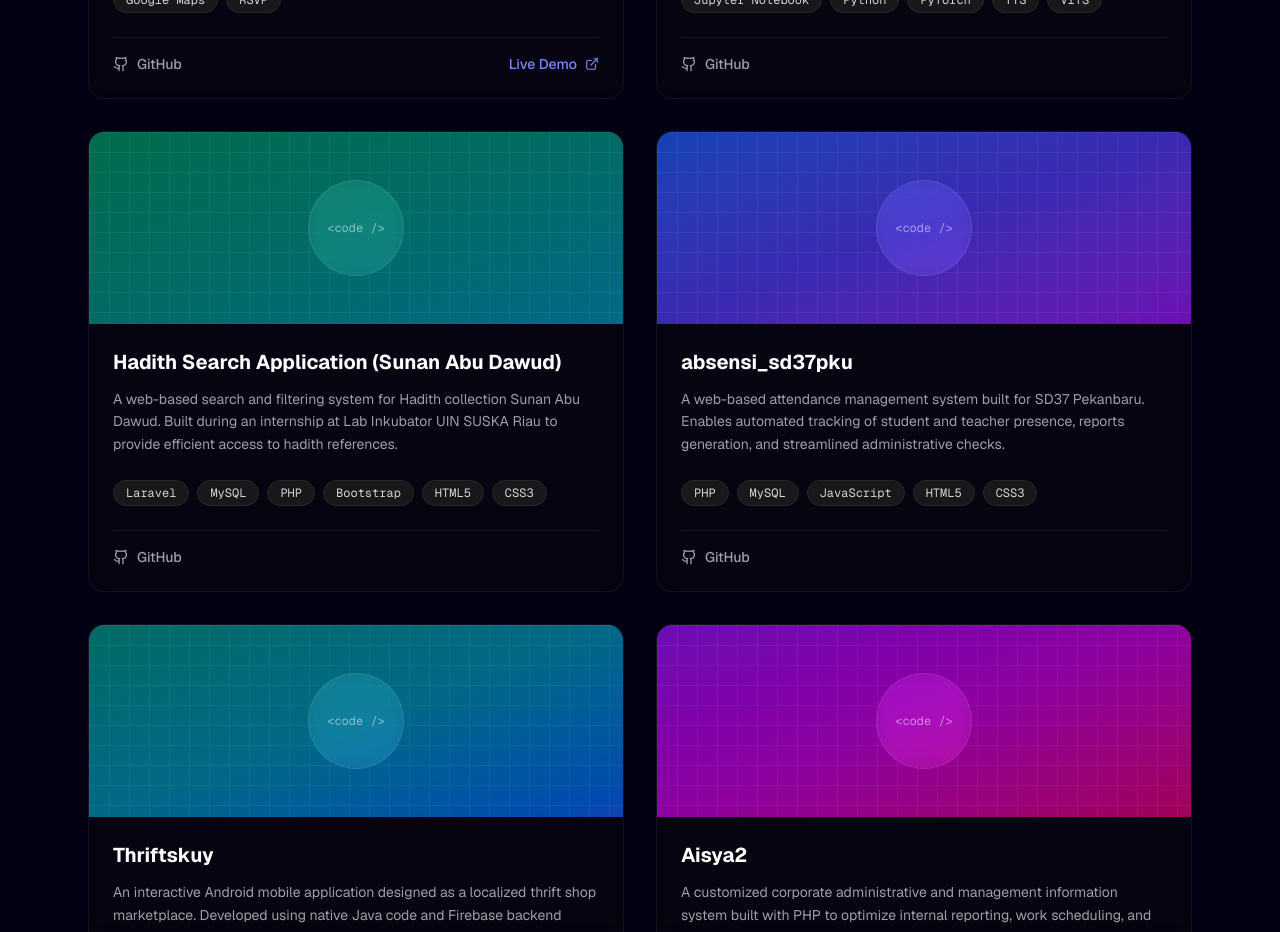
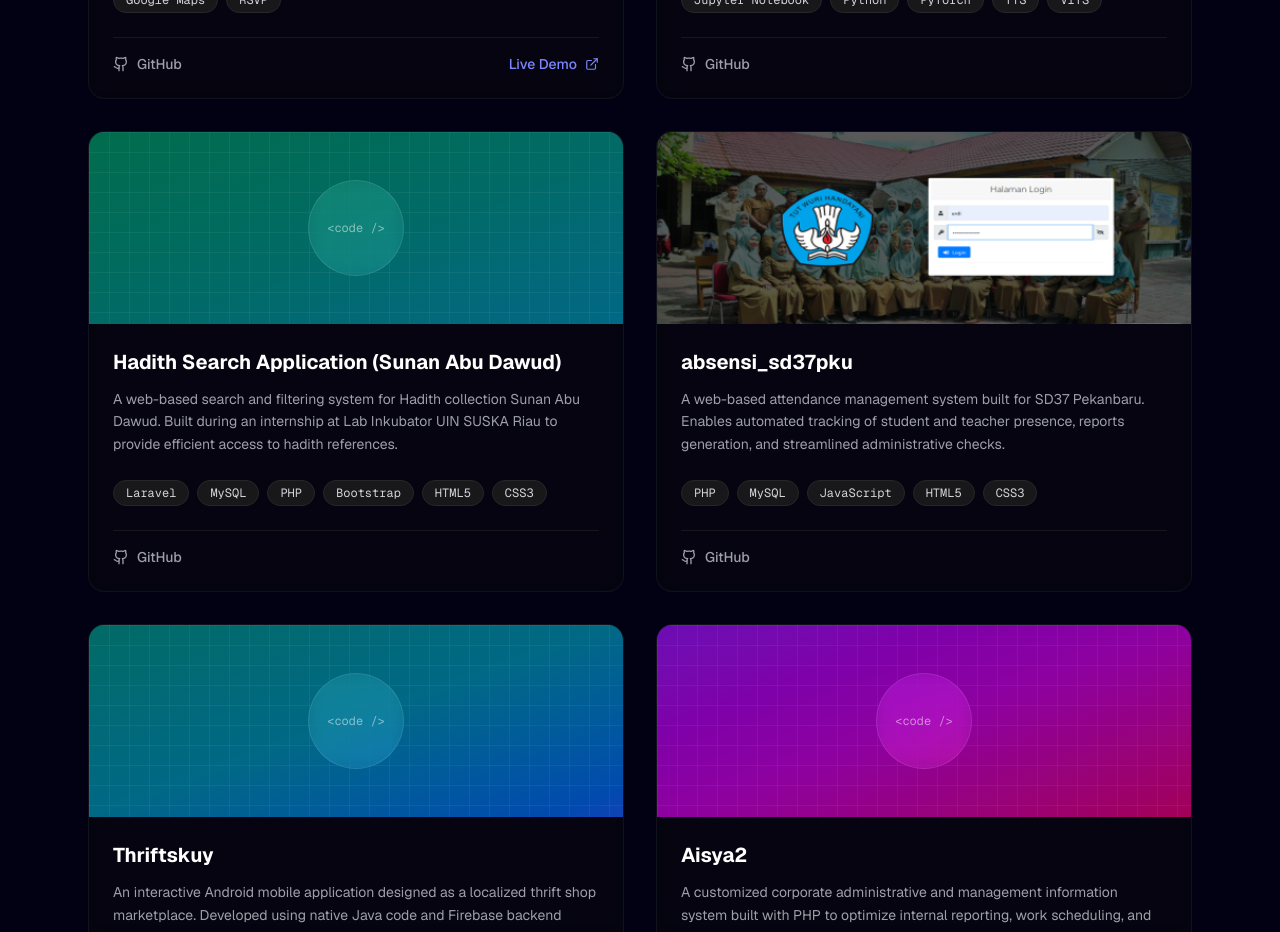
Before and after one commit to mhderdnsyh/mhderdnsyh-portofolio, a Next.js app: page / in a window 1280 px wide. Shown: the part 5920-6852 px from the top of the page. Built offline with nearby package versions, Linux system fonts and the light colour scheme.

Commit message:
feat: map absensi_sd37pku project documentation image

```diff
--- a/src/components/sections/Projects.tsx
+++ b/src/components/sections/Projects.tsx
@@ -43,7 +43,7 @@ export const Projects: React.FC = () => {
         "A web-based attendance management system built for SD37 Pekanbaru. Enables automated tracking of student and teacher presence, reports generation, and streamlined administrative checks.",
       tags: ["PHP", "MySQL", "JavaScript", "HTML5", "CSS3"],
       githubUrl: "https://github.com/mhderdnsyh/absensi_sd37pku",
-      imageUrl: "",
+      imageUrl: "/images/documentation-project-absensi-sdn-37.png",
       gradient: "from-blue-600/70 via-indigo-600/70 to-purple-600/70",
     },
     {
```
